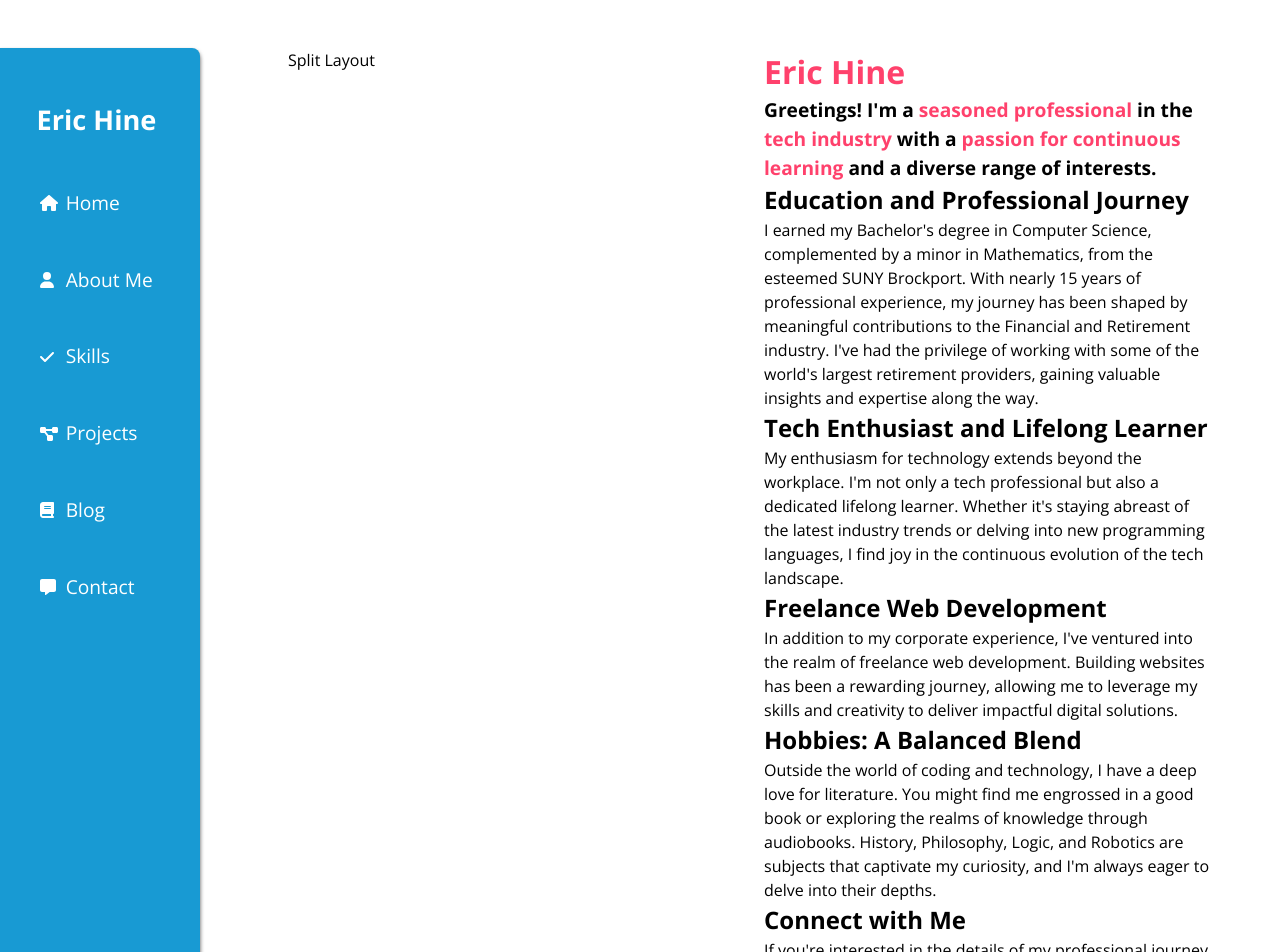
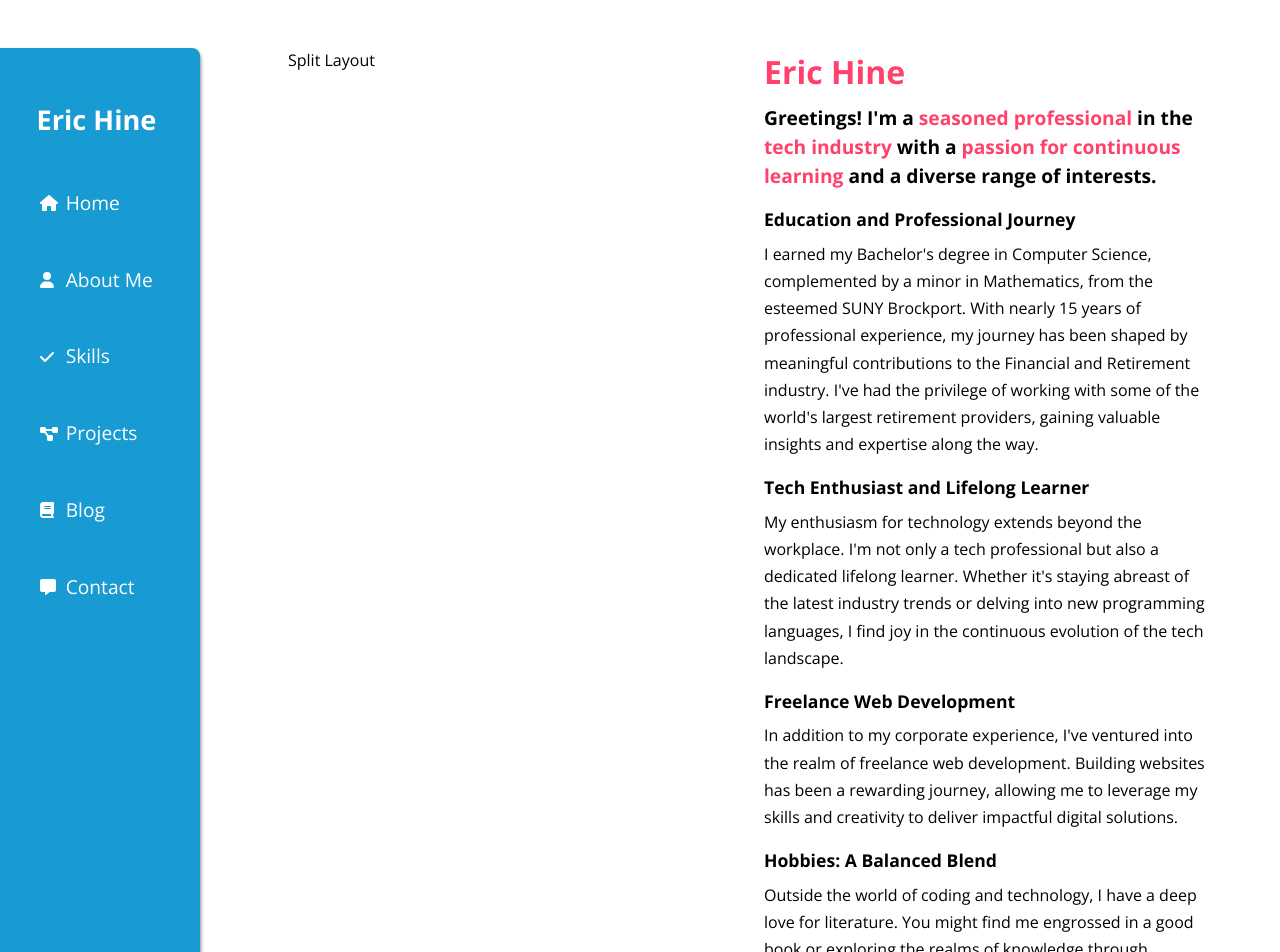
Before and after one commit to R-Daneel0livaw/portfolio, a React (Vite) app: page /about in a window 1280 px wide. Shown: the top 952 px of the page. Built offline with nearby package versions, Linux system fonts and the light colour scheme; a web font is replaced by a local one.

Commit message:
Add About me styles.

```diff
--- a/src/components/PageHeader/PageHeader.module.css
+++ b/src/components/PageHeader/PageHeader.module.css
@@ -1,15 +1,17 @@
-.name {
+.headerContainer {
+    display: flex;
+    flex-direction: column;
+    gap: 0.5rem;
+    padding-bottom: 1rem;
+}
+
+.title {
     font-weight: bold;
     font-size: 2rem;
     color: #ff416c;
 }
 
-.dedication {
+.description {
     font-weight: bold;
     font-size: 1.2rem;
 }
-
-.title {
-    font-weight: bold;
-    color: #ff416c;
-}
--- a/src/components/PageHeader/PageHeader.tsx
+++ b/src/components/PageHeader/PageHeader.tsx
@@ -8,11 +8,9 @@ interface PageHeaderProps {
 
 export default function PageHeader({ title, description }: PageHeaderProps) {
   return (
-    <div>
-      <h1 className={styles.name}>{title}</h1>
-      <div className={styles.dedication}>
-        {description}
-      </div>
+    <div className={styles.headerContainer}>
+      <h1 className={styles.title}>{title}</h1>
+      <div className={styles.description}>{description}</div>
     </div>
   );
 }
--- /dev/null
+++ b/src/pages/About/AboutMe.module.css
@@ -0,0 +1,17 @@
+.highlight {
+    font-weight: bold;
+    color: #ff416c;
+}
+
+.sectionSpacer {
+    margin-bottom: 1rem;
+}
+
+.sectionHeading {
+    margin-bottom: 0.5rem;
+    font-size: 1.1rem;
+}
+
+.sectionContent {
+    line-height: 1.7em;
+}
--- a/src/pages/AboutMe.tsx
+++ b/src/pages/About/AboutMe.tsx
@@ -1,5 +1,5 @@
-import PageHeader from "../components/PageHeader/PageHeader";
-import styles from "../components/PageHeader/PageHeader.module.css";
+import PageHeader from "../../components/PageHeader/PageHeader";
+import styles from "./AboutMe.module.css";
 
 export default function AboutMe() {
   return (
@@ -10,9 +10,9 @@ export default function AboutMe() {
           description={
             <p>
               Greetings! I'm a{" "}
-              <span className={styles.title}>seasoned professional</span> in the{" "}
-              <span className={styles.title}>tech industry</span> with a{" "}
-              <span className={styles.title}>
+              <span className={styles.highlight}>seasoned professional</span> in
+              the <span className={styles.highlight}>tech industry</span> with a{" "}
+              <span className={styles.highlight}>
                 passion for continuous learning
               </span>{" "}
               and a diverse range of interests.
@@ -21,9 +21,11 @@ export default function AboutMe() {
         />
       </section>
 
-      <section id="education-and-professional-journey">
-        <h2>Education and Professional Journey</h2>
-        <p>
+      <section className={styles.sectionSpacer}>
+        <h2 className={styles.sectionHeading}>
+          Education and Professional Journey
+        </h2>
+        <p className={styles.sectionContent}>
           I earned my Bachelor's degree in Computer Science, complemented by a
           minor in Mathematics, from the esteemed SUNY Brockport. With nearly 15
           years of professional experience, my journey has been shaped by
@@ -34,9 +36,11 @@ export default function AboutMe() {
         </p>
       </section>
 
-      <section id="tech-enthusiast-and-lifelong-learner">
-        <h2>Tech Enthusiast and Lifelong Learner</h2>
-        <p>
+      <section className={styles.sectionSpacer}>
+        <h2 className={styles.sectionHeading}>
+          Tech Enthusiast and Lifelong Learner
+        </h2>
+        <p className={styles.sectionContent}>
           My enthusiasm for technology extends beyond the workplace. I'm not
           only a tech professional but also a dedicated lifelong learner.
           Whether it's staying abreast of the latest industry trends or delving
@@ -45,9 +49,9 @@ export default function AboutMe() {
         </p>
       </section>
 
-      <section id="freelance-web-development">
-        <h2>Freelance Web Development</h2>
-        <p>
+      <section className={styles.sectionSpacer}>
+        <h2 className={styles.sectionHeading}>Freelance Web Development</h2>
+        <p className={styles.sectionContent}>
           In addition to my corporate experience, I've ventured into the realm
           of freelance web development. Building websites has been a rewarding
           journey, allowing me to leverage my skills and creativity to deliver
@@ -55,9 +59,9 @@ export default function AboutMe() {
         </p>
       </section>
 
-      <section id="hobbies">
-        <h2>Hobbies: A Balanced Blend</h2>
-        <p>
+      <section className={styles.sectionSpacer}>
+        <h2 className={styles.sectionHeading}>Hobbies: A Balanced Blend</h2>
+        <p className={styles.sectionContent}>
           Outside the world of coding and technology, I have a deep love for
           literature. You might find me engrossed in a good book or exploring
           the realms of knowledge through audiobooks. History, Philosophy,
@@ -66,9 +70,9 @@ export default function AboutMe() {
         </p>
       </section>
 
-      <section id="connect-with-me">
-        <h2>Connect with Me</h2>
-        <p>
+      <section className={styles.sectionSpacer}>
+        <h2 className={styles.sectionHeading}>Connect with Me</h2>
+        <p className={styles.sectionContent}>
           If you're interested in the details of my professional journey, feel
           free to explore the rest of my portfolio, as well as my{" "}
           <a
@@ -84,7 +88,7 @@ export default function AboutMe() {
       </section>
 
       <footer>
-        <p>
+        <p className={styles.sectionContent} >
           Thank you for visiting my corner of the web. I invite you to connect,
           share ideas, and explore the exciting intersections of technology,
           learning, and life.
--- a/src/pages/Home/Home.module.css
+++ b/src/pages/Home/Home.module.css
@@ -8,6 +8,11 @@
     flex-direction: column;
     gap: 0.5rem;
     padding-bottom: 1rem;
+}
+
+.highlight {
+    font-weight: bold;
+    color: #ff416c;
 }
 
 .information {
--- a/src/pages/Home/Home.tsx
+++ b/src/pages/Home/Home.tsx
@@ -1,3 +1,4 @@
+import PageHeader from "../../components/PageHeader/PageHeader";
 import SignatureWithHireButton from "../../components/SignatureWithHireButton/SignatureWithHireButton";
 import SocialMedia from "../../components/SocialMedia/SocialMedia";
 import styles from "./Home.module.css";
@@ -6,13 +7,15 @@ export default function Home() {
   return (
     <section id="home" className={styles.homeContainer}>
       <div className={styles.information}>
-        <div className={styles.homeContentContainer}>
-          <h1 className={styles.name}>Eric Hine</h1>
-          <p className={styles.dedication}>
-            I'm a Dedicated{" "}
-            <span className={styles.title}>Full-Stack Developer</span>
-          </p>
-        </div>
+        <PageHeader
+          title="Eric Hine"
+          description={
+            <p>
+              I'm a Dedicated{" "}
+              <span className={styles.highlight}>Full-Stack Developer</span>
+            </p>
+          }
+        />
         <div
           className={[styles.homeContentContainer, styles.introduction].join(
             " "
--- a/src/routes/index.tsx
+++ b/src/routes/index.tsx
@@ -6,11 +6,11 @@ import SingleLayout from "../components/SingleLayout";
 
 function getHome() {
   const Home = lazy(() => import("../pages/Home/Home"));
-  return <Home />
+  return <Home />;
 }
 
 function getAboutMe() {
-  const AboutMe = lazy(() => import("../pages/AboutMe"));
+  const AboutMe = lazy(() => import("../pages/About/AboutMe"));
   return <AboutMe />;
 }
 
@@ -63,7 +63,7 @@ const routes = [
         path: PathConstants.DEFAULT,
         element: <Navigate to={PathConstants.HOME} replace />,
       },
-    ]
+    ],
   },
   {
     element: <SingleLayout />,
@@ -79,9 +79,11 @@ const routes = [
       {
         path: PathConstants.ERROR,
         element: getError(),
-        loader: () => {throw new Error("Self-initiated Failure.");},
+        loader: () => {
+          throw new Error("Self-initiated Failure.");
+        },
       },
-    ]
+    ],
   },
 ];
 
```
